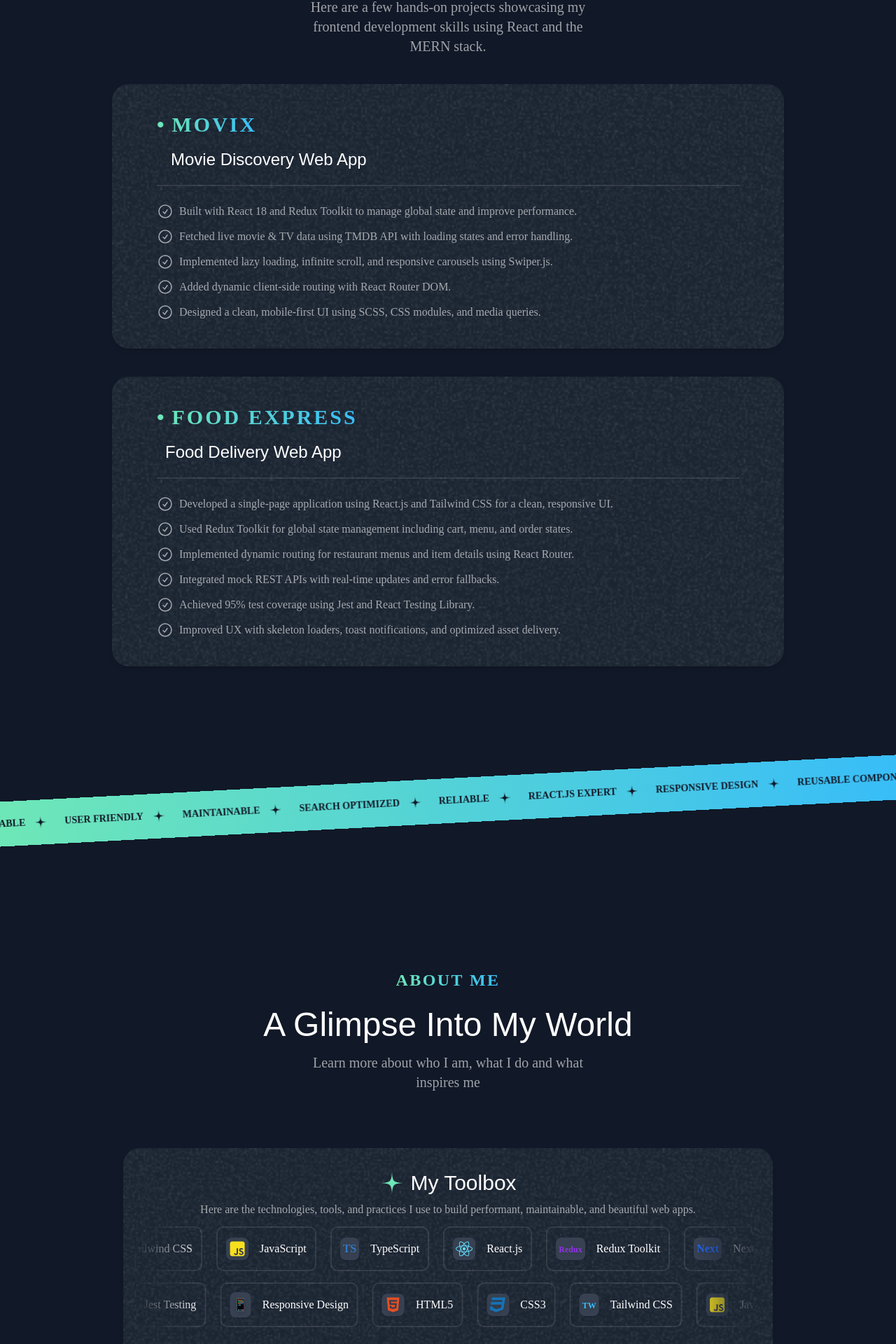
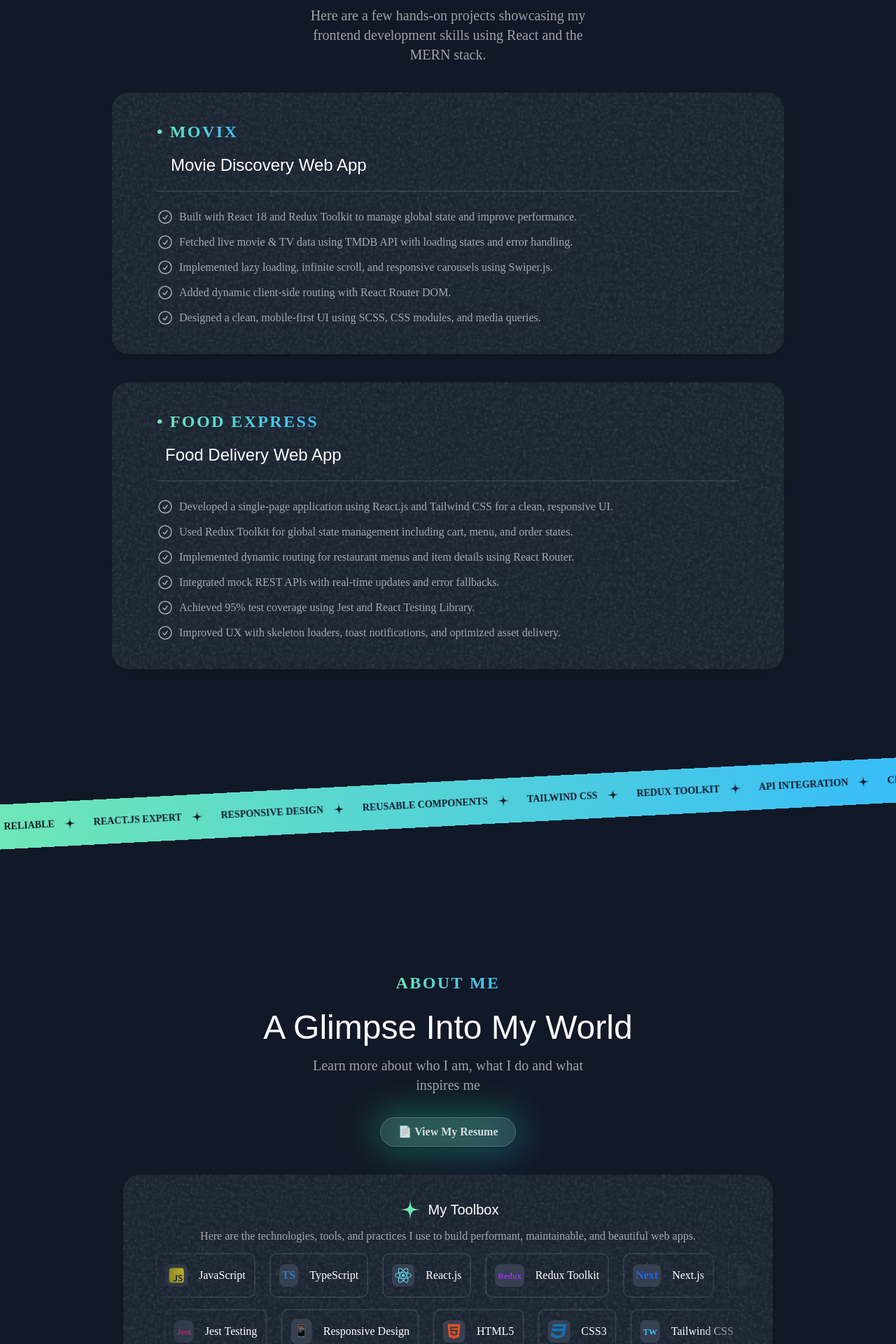
Before and after one commit to vaishnaviphadake/Vaishnavi-s-Portfolio, a Next.js app: page / in a window 1280 px wide. Shown: the part 1590-3510 px from the top of the page at 70% size. Built offline with nearby package versions, Linux system fonts and the light colour scheme; a web font is replaced by a local one.

Commit message:
embeded hyperlinks

```diff
--- a/src/components/CardHeader.tsx
+++ b/src/components/CardHeader.tsx
@@ -15,13 +15,17 @@ export const CardHeader = ({
 			<div className={twMerge("flex flex-col", className)}>
 				<div className="flex justify-center">
 					<div className="inline-flex items-center gap-2">
-						<StarIcon className="size-9 text-emerald-300" />
-						<h3 className="font-serif text-3xl">{title}</h3>
+						<StarIcon className="size-9 text-emerald-300 " />
+						<h3 className="font-serif text-3xl sm:text-xl sm:text-center">
+							{title}
+						</h3>
 					</div>
 				</div>
 				<div className="flex justify-center">
 					<div className="inline-flex items-center gap-2"></div>
-					<p className="text-md text-white/60 my-2">{description}</p>
+					<p className="text-md text-white/60 my-2 sm:text-center">
+						{description}
+					</p>
 				</div>
 			</div>
 		</div>
--- a/src/sections/About.tsx
+++ b/src/sections/About.tsx
@@ -11,6 +11,8 @@ import { motion } from "framer-motion";
 import { CardHeader } from "@/components/CardHeader";
 import { ToolboxItems } from "@/components/ToolboxItems";
 import { useRef } from "react";
+import ArrowUpRightIcon from "@/assets/icons/arrow-up-right.svg";
+import ResumeComp from "./ResumeComp";
 
 const Toolbox = [
 	{ title: "HTML5", iconType: <HTMLIcon className="w-6 h-6 text-[#E34F26]" /> },
@@ -101,8 +103,9 @@ export const AboutSection = () => {
 					title="A Glimpse Into My World"
 					description="Learn more about who I am, what I do and what inspires me"
 				/>
+				<ResumeComp />
 
-				<div className="m-4 mt-20 flex flex-col gap-8">
+				<div className="m-4 mt-10 flex flex-col gap-8">
 					{/* Toolbox */}
 					<div className="grid grid-cols-1">
 						<Card className="min-h-[320px] p-4">
@@ -130,8 +133,6 @@ export const AboutSection = () => {
 						</Card>
 					</div>
 
-					{/* Hobbies */}
-					{/* Hobbies */}
 					<div className="grid grid-cols-1">
 						<Card className="min-h-[320px] p-4 flex flex-col">
 							<CardHeader
--- a/src/sections/ExperienceSection.tsx
+++ b/src/sections/ExperienceSection.tsx
@@ -16,16 +16,16 @@ export const ExperienceSection = () => {
 				/>
 
 				<Card className="mt-10 px-6 py-8 sm:px-8 md:px-12 lg:px-16">
-					<div className="flex flex-col sm:flex-row sm:items-center sm:justify-between">
-						<span className="text-sm font-bold uppercase tracking-widest bg-gradient-to-r from-emerald-300 to-sky-400 text-transparent bg-clip-text">
+					<div className="flex flex-col md:flex-row gap-1 md:items-center md:justify-between">
+						<span className="lg:text-4xl sm:text-xl md:text-2xl font-bold uppercase tracking-widest bg-gradient-to-r from-emerald-300 to-sky-400 text-transparent bg-clip-text">
 							Earnst & Young (EY)
 						</span>
-						<span className="text-sm mt-1 sm:mt-0 text-white/70 sm:text-right">
+						<span className="text-sm sm:text-sm text-white/70 md:text-right">
 							Jan 2023 – Nov 2023
 						</span>
 					</div>
 
-					<h3 className="font-serif text-xl sm:text-2xl md:text-3xl mt-3 sm:mt-4">
+					<h3 className="font-serif lg:text-2xl sm:text-lg md:text-2xl mt-3 sm:mt-3">
 						Associate Software Engineer
 					</h3>
 
--- a/src/sections/Projects.tsx
+++ b/src/sections/Projects.tsx
@@ -16,11 +16,13 @@ export const Projects = () => {
 				/>
 
 				<Card className="mt-10 px-8 py-10 md:px-12 lg:px-16">
-					<div className="bg-gradient-to-r from-emerald-300 to-sky-400 inline-flex gap-2 font-bold uppercase tracking-widest text-3xl text-transparent bg-clip-text">
+					<div className="bg-gradient-to-r from-emerald-300 to-sky-400 inline-flex gap-2 font-bold uppercase tracking-widest text-3xl sm:text-2xl text-transparent bg-clip-text">
 						<span>&bull;</span>
-						<span>Movix</span>
+						<span>
+							<a href="https://movix-one-pi.vercel.app/">Movix </a>
+						</span>
 					</div>
-					<h3 className="font-serif text-2xl ml-5 mt-2 md:mt-4 md:text-2xl">
+					<h3 className="font-serif text-2xl ml-5 mt-2 md:mt-4 md:text-2xl sm:text-xl">
 						Movie Discovery Web App
 					</h3>
 					<hr className="border-t-2 border-white/10 mt-4 md:mt-5" />
@@ -46,11 +48,13 @@ export const Projects = () => {
 
 				{/* Food Express Project */}
 				<Card className="mt-10 px-8 py-10 md:px-12 lg:px-16">
-					<div className="bg-gradient-to-r from-emerald-300 to-sky-400 inline-flex gap-2 font-bold uppercase tracking-widest text-3xl text-transparent bg-clip-text">
+					<div className="bg-gradient-to-r from-emerald-300 to-sky-400 inline-flex gap-2 font-bold uppercase tracking-widest text-3xl sm:text-2xl text-transparent bg-clip-text">
 						<span>&bull;</span>
-						<span>Food Express</span>
+						<span>
+							<a href="https://food-express-umber.vercel.app/">Food Express </a>
+						</span>
 					</div>
-					<h3 className="font-serif text-2xl ml-3 mt-2 md:mt-4 md:text-2xl">
+					<h3 className="font-serif text-2xl ml-3 mt-2 md:mt-4 md:text-2xl sm:text-xl">
 						Food Delivery Web App
 					</h3>
 					<hr className="border-t-2 border-white/10 mt-4 md:mt-5" />
--- /dev/null
+++ b/src/sections/ResumeComp.tsx
@@ -0,0 +1,35 @@
+import { motion } from "framer-motion";
+
+const ResumeComp = () => (
+	<motion.div
+		className="text-center mt-8 px-4"
+		initial={{ opacity: 0, y: 40, scale: 0.95 }}
+		whileInView={{ opacity: 1, y: 0, scale: 1 }}
+		transition={{
+			type: "spring",
+			stiffness: 100,
+			damping: 12,
+			delay: 0.2,
+		}}
+		viewport={{ once: true, amount: 0.5 }}
+	>
+		{/* <p className="text-lg md:text-xl font-medium mb-5 text-white/70">
+			Want to know more about my journey?
+		</p> */}
+
+		<div className="relative inline-block group">
+			<div className="absolute -inset-2 rounded-full bg-gradient-to-br from-emerald-400 via-emerald-500 to-sky-400 opacity-30 blur-xl transition duration-500 group-hover:blur-2xl group-hover:opacity-50 animate-pulse pointer-events-none z-0" />
+
+			<a
+				href="https://drive.google.com/file/d/1ArTJShKZKNhafp_c05XJI_DbKvHWUeRs/view?usp=sharing"
+				target="_blank"
+				rel="noopener noreferrer"
+				className="relative z-10 inline-block px-6 py-2 rounded-full bg-white/10 backdrop-blur-md border border-white/20 text-white/80 font-semibold shadow-md transition-transform duration-300 hover:scale-105"
+			>
+				📄 View My Resume
+			</a>
+		</div>
+	</motion.div>
+);
+
+export default ResumeComp;
--- a/tailwind.config.ts
+++ b/tailwind.config.ts
@@ -65,10 +65,6 @@ const config: Config = {
 					"0%": { transform: "translateX(-100%)" },
 					"100%": { transform: "translateX(100%)" },
 				},
-				typing: {
-					from: { width: "0" },
-					to: { width: "100%" },
-				},
 				blink: {
 					"0%, 100%": { borderColor: "transparent" },
 					"50%": { borderColor: "#fff" },
@@ -94,13 +90,11 @@ const config: Config = {
 				shimmer: "shimmer 2s ease-in-out infinite",
 				textGlow: "textGlow 2.5s ease-in-out infinite",
 				pulseBorder: "pulseBorder 3s ease-in-out infinite",
-				typingAnimation:
-					"typing 2.5s steps(30, end) 1 forwards, blink 0.75s step-end infinite",
 				gradientText: "gradientText 6s ease infinite",
 				"ping-large": "ping-large 1s ease-in-out infinite",
-				"move-left": "move-left 50s linear infinite",
-				"move-right": "move-right 50s linear infinite",
-				marquee: "marquee 20s linear infinite",
+				"move-left": "move-left 40s linear infinite",
+				"move-right": "move-right 40s linear infinite",
+				marquee: "marquee 8s linear infinite",
 			},
 			maskImage: {
 				"fade-bottom":
```
Also changed, not shown: 1 other file (tests, documents, lock files or other folders).
